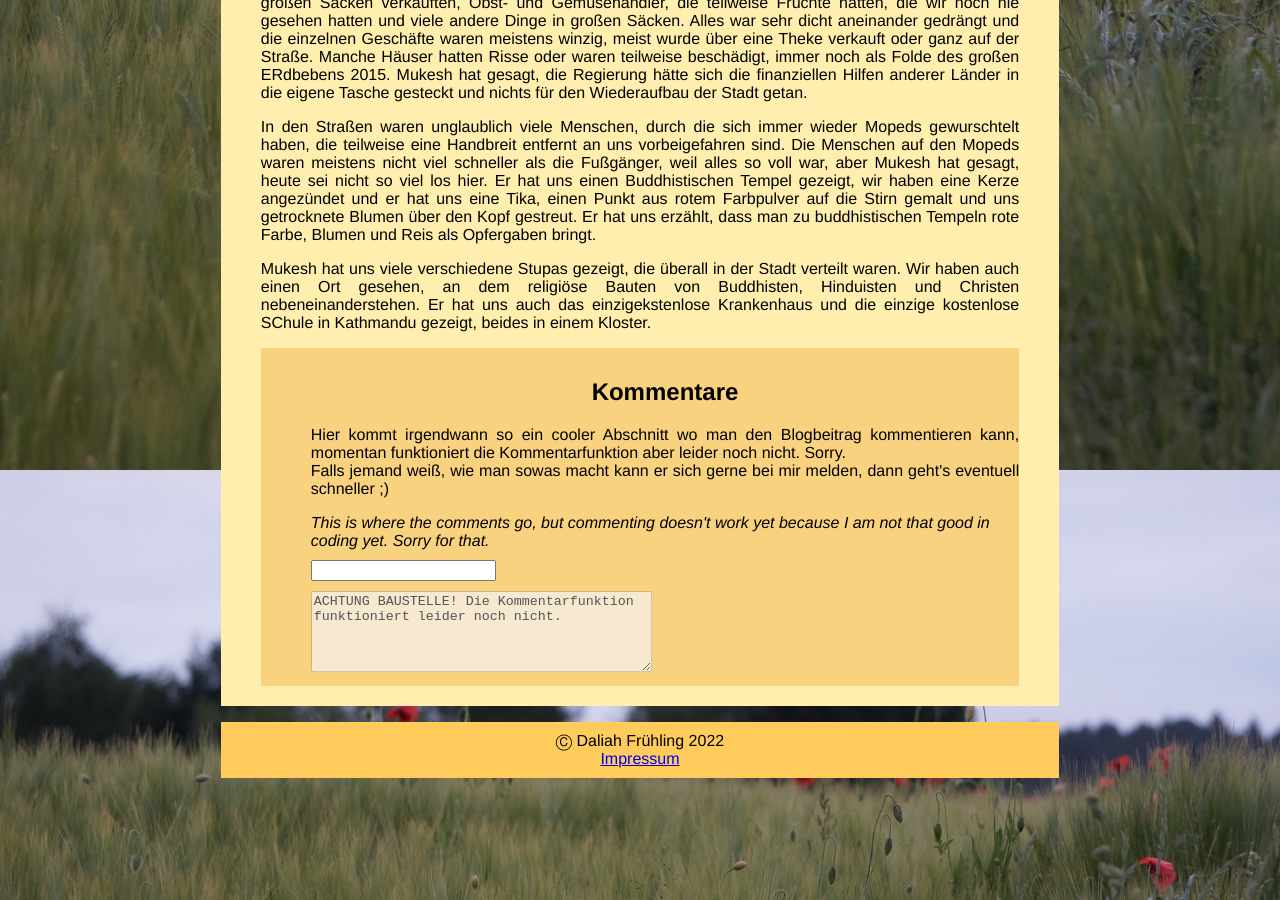
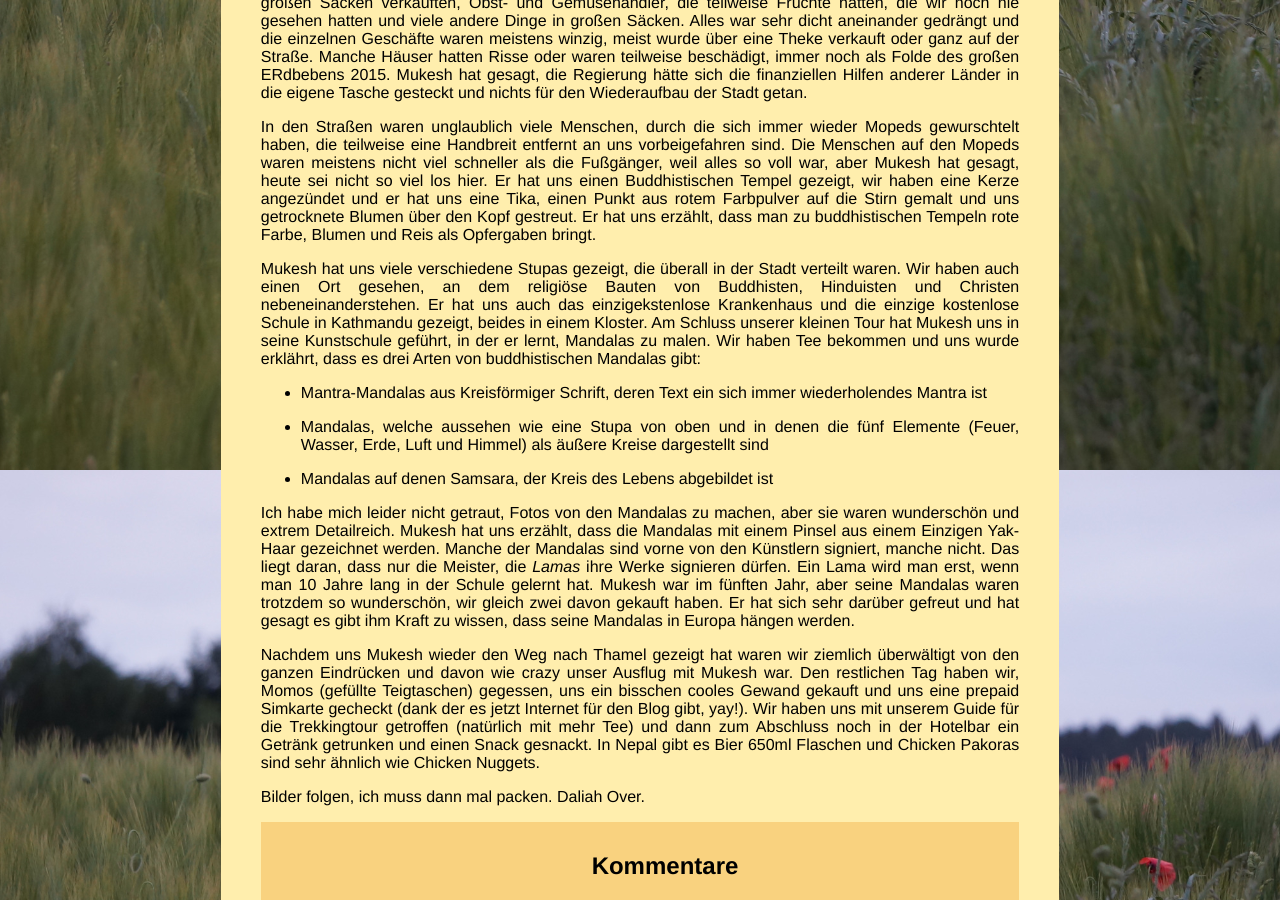
Before and after one commit to grundlbert/blog, a Jekyll site: the page built from _posts/2022-10-01-kathmandu1.md, in a window 1280 px wide and 900 px high, scrolled down 430 px. Built offline with Jekyll 4.4.1, drawn with Linux system fonts in a browser that asks for light colours.

Commit message:
finished Text

```diff
--- a/_posts/2022-10-01-kathmandu1.md
+++ b/_posts/2022-10-01-kathmandu1.md
@@ -9,4 +9,17 @@ Mukesh hat gesagt, er zeigt uns jetzt das richtige Kathmandu, und nachdem wir ei
 
 In den Straßen waren unglaublich viele Menschen, durch die sich immer wieder Mopeds gewurschtelt haben, die teilweise eine Handbreit entfernt an uns vorbeigefahren sind. Die Menschen auf den Mopeds waren meistens nicht viel schneller als die Fußgänger, weil alles so voll war, aber Mukesh hat gesagt, heute sei nicht so viel los hier. Er hat uns einen Buddhistischen Tempel gezeigt, wir haben eine Kerze angezündet und er hat uns eine Tika, einen Punkt aus rotem Farbpulver auf die Stirn gemalt und uns getrocknete Blumen über den Kopf gestreut. Er hat uns erzählt, dass man zu buddhistischen Tempeln rote Farbe, Blumen und Reis als Opfergaben bringt.
 
-Mukesh hat uns viele verschiedene Stupas gezeigt, die überall in der Stadt verteilt waren. Wir haben auch einen Ort gesehen, an dem religiöse Bauten von Buddhisten, Hinduisten und Christen nebeneinanderstehen. Er hat uns auch das einzigekstenlose Krankenhaus und die einzige kostenlose SChule in Kathmandu gezeigt, beides in einem Kloster.
+Mukesh hat uns viele verschiedene Stupas gezeigt, die überall in der Stadt verteilt waren. Wir haben auch einen Ort gesehen, an dem religiöse Bauten von Buddhisten, Hinduisten und Christen nebeneinanderstehen. Er hat uns auch das einzigekstenlose Krankenhaus und die einzige kostenlose Schule in Kathmandu gezeigt, beides in einem Kloster. Am Schluss unserer kleinen Tour hat Mukesh uns in seine Kunstschule geführt, in der er lernt, Mandalas zu malen. Wir haben Tee bekommen und uns wurde erklährt, dass es drei Arten von buddhistischen Mandalas gibt:
+
+- Mantra-Mandalas aus Kreisförmiger Schrift, deren Text ein sich immer wiederholendes Mantra ist
+
+- Mandalas, welche aussehen wie eine Stupa von oben und in denen die fünf Elemente (Feuer, Wasser, Erde, Luft und Himmel) als äußere Kreise dargestellt sind
+
+- Mandalas auf denen <it>Samsara</it>, der Kreis des Lebens abgebildet ist
+
+Ich habe mich leider nicht getraut, Fotos von den Mandalas zu machen, aber sie waren wunderschön und extrem Detailreich. Mukesh hat uns erzählt, dass die Mandalas mit einem Pinsel aus einem Einzigen Yak-Haar gezeichnet werden. Manche der Mandalas sind vorne von den Künstlern signiert, manche nicht. Das liegt daran, dass nur die Meister, die <i>Lamas</i> ihre Werke signieren dürfen. Ein Lama wird man erst, wenn man 10 Jahre lang in der Schule gelernt hat. Mukesh war im fünften Jahr, aber seine Mandalas waren trotzdem so wunderschön, wir gleich zwei davon gekauft haben. Er hat sich sehr darüber gefreut und hat gesagt es gibt ihm Kraft zu wissen, dass seine Mandalas in Europa hängen werden.
+
+Nachdem uns Mukesh wieder den Weg nach Thamel gezeigt hat waren wir ziemlich überwältigt von den ganzen Eindrücken und davon wie crazy unser Ausflug mit Mukesh war. Den restlichen Tag haben wir, Momos (gefüllte Teigtaschen) gegessen, uns ein bisschen cooles Gewand gekauft und uns eine prepaid Simkarte gecheckt (dank der es jetzt Internet für den Blog gibt, yay!). Wir haben uns mit unserem Guide für die Trekkingtour getroffen (natürlich mit mehr Tee) und dann zum Abschluss noch in der Hotelbar ein Getränk getrunken und einen Snack gesnackt. In Nepal gibt es Bier 650ml Flaschen und Chicken Pakoras sind sehr ähnlich wie Chicken Nuggets.
+
+Bilder folgen, ich muss dann mal packen.
+Daliah Over.
```
